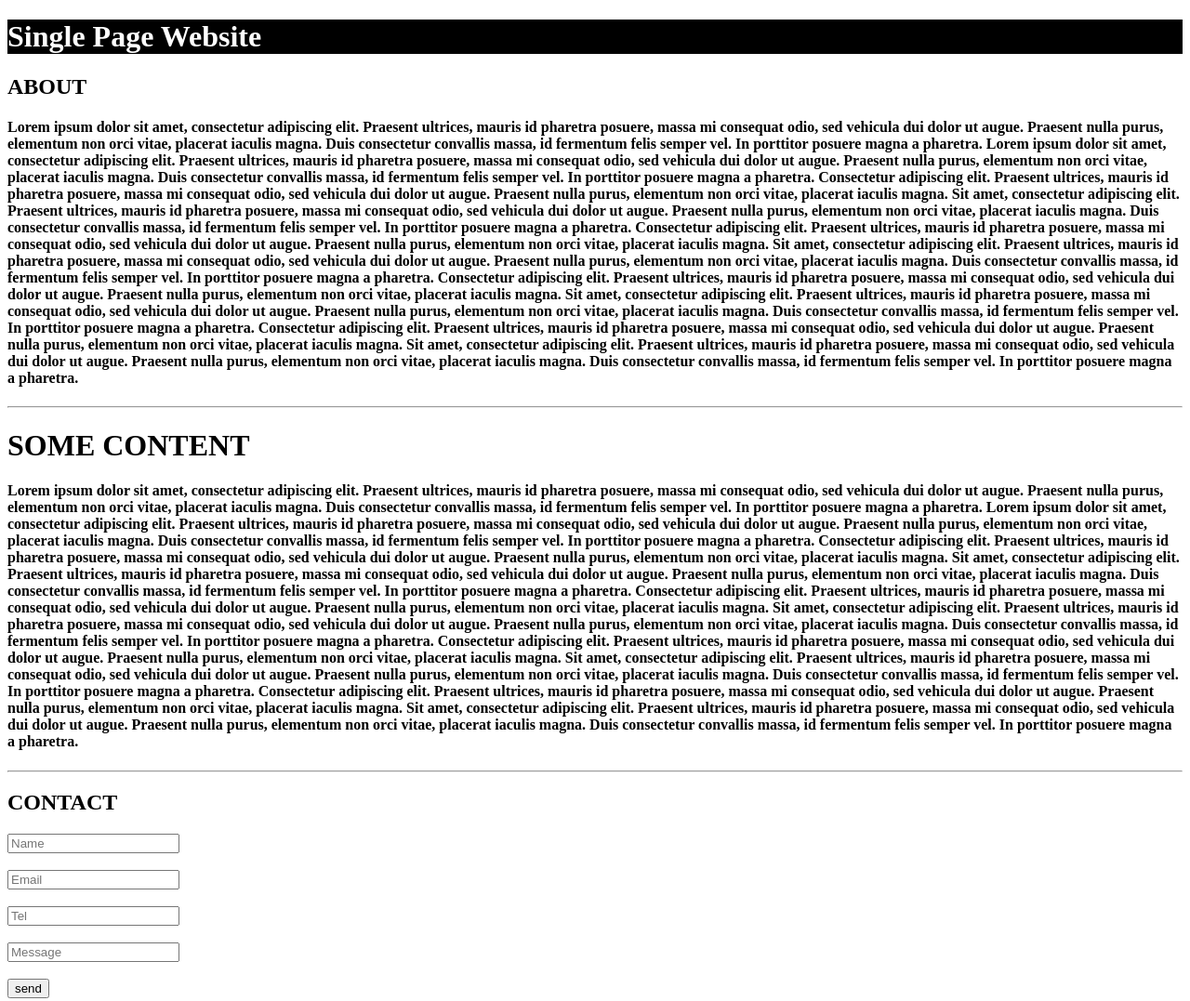
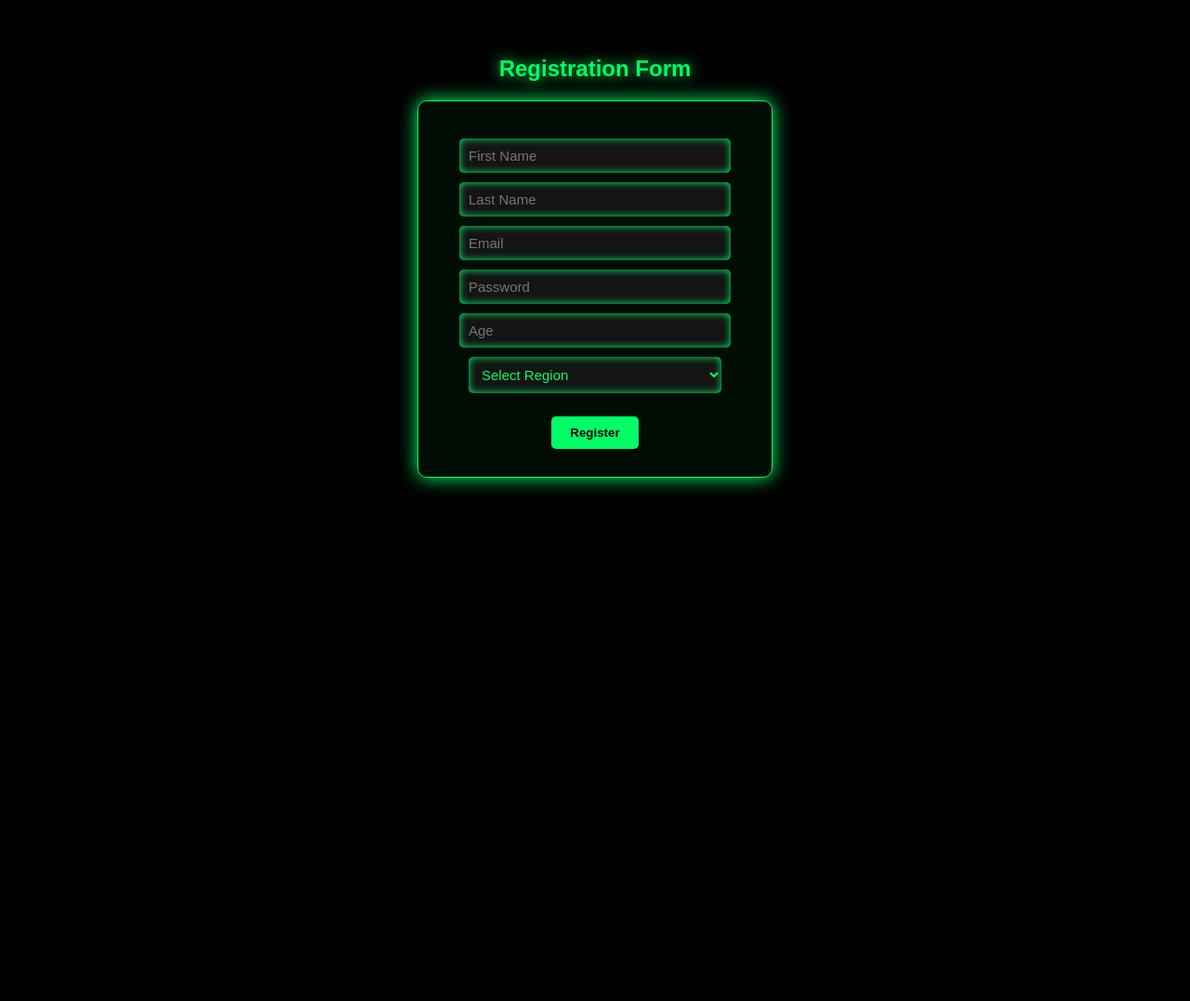
Before and after one commit to cybermina/HomeWork, a plain HTML site: page index.html in a window 1280 px wide. Shown: the whole page at 93% size. After the commit the page ends 800 px from the top, so only its background shows below. Drawn offline with Linux system fonts and the light colour scheme.

Commit message:
Add files via upload

```diff
--- a/index.html
+++ b/index.html
@@ -1,53 +1,100 @@
 <!DOCTYPE html>
 <html lang="en">
 <head>
-    <meta charset="UTF-8">
-    <meta name="viewport" content="width=device-width, initial-scale=1.0">
-    <title>Document</title>
+  <meta charset="UTF-8">
+  <meta name="viewport" content="width=device-width, initial-scale=1.0">
+  <title>Registration Form</title>
+  <style>
+    body {
+      background-color: rgb(0, 0, 0); /* чёрный фон */
+      color: white;
+      font-family: Arial, sans-serif;
+      text-align: center;
+      margin-top: 60px;
+    }
+
+    h2 {
+      color: rgb(0, 255, 102);
+      text-shadow: 0 0 15px rgb(0, 255, 102);
+    }
+
+    form {
+      background: rgba(0, 255, 102, 0.05);
+      border: 1px solid rgb(0, 255, 102);
+      border-radius: 10px;
+      padding: 30px;
+      width: 320px;
+      margin: 0 auto;
+      box-shadow: 0 0 20px rgb(0, 255, 102);
+    }
+
+    input, select {
+      display: block;
+      margin: 10px auto;
+      padding: 10px;
+      width: 85%;
+      border: none;
+      border-radius: 5px;
+      background-color: rgb(20, 20, 20);
+      color: rgb(0, 255, 102);
+      font-size: 15px;
+      box-shadow: inset 0 0 8px rgb(0, 255, 102);
+      outline: none;
+      transition: 0.3s;
+    }
+
+    input:focus, select:focus {
+      box-shadow: 0 0 15px rgb(0, 255, 102);
+      transform: scale(1.03);
+    }
+
+    button {
+      background-color: rgb(0, 255, 102); /* неоново-зелёный */
+      color: black;
+      padding: 10px 20px;
+      border: none;
+      border-radius: 5px;
+      cursor: pointer;
+      font-weight: bold;
+      margin-top: 15px;
+      transition: 0.3s;
+    }
+
+    button:hover {
+      background-color: rgb(0, 204, 85);
+      box-shadow: 0 0 20px rgb(0, 255, 102);
+      transform: scale(1.05);
+    }
+  </style>
 </head>
 <body>
-  <h1 style="color: white;
-  background-color: black;">
-    Single Page Website
-</h1>
-<h2>ABOUT</h2>
-<H4>Lorem ipsum dolor sit amet, consectetur adipiscing elit. Praesent ultrices, mauris id pharetra posuere, massa mi consequat odio, sed vehicula dui dolor ut augue. Praesent nulla purus, elementum non orci vitae, placerat iaculis magna. Duis consectetur convallis massa, id fermentum felis semper vel. In porttitor posuere magna a pharetra. Lorem ipsum dolor sit amet, consectetur adipiscing elit. Praesent ultrices, mauris id pharetra posuere, massa mi consequat odio, sed vehicula dui dolor ut augue. Praesent nulla purus, elementum non orci vitae, placerat iaculis magna. Duis consectetur convallis massa, id fermentum felis semper vel. In porttitor posuere magna a pharetra.
+  <h2>Registration Form</h2>
+  <form>
+    <input type="text" placeholder="First Name" required>
+    <input type="text" placeholder="Last Name" required>
+    <input type="email" placeholder="Email" required>
+    <input type="password" placeholder="Password" required>
+    <input type="number" placeholder="Age" min="10" max="100" required>
 
-Consectetur adipiscing elit. Praesent ultrices, mauris id pharetra posuere, massa mi consequat odio, sed vehicula dui dolor ut augue. Praesent nulla purus, elementum non orci vitae, placerat iaculis magna. Sit amet, consectetur adipiscing elit. Praesent ultrices, mauris id pharetra posuere, massa mi consequat odio, sed vehicula dui dolor ut augue. Praesent nulla purus, elementum non orci vitae, placerat iaculis magna. Duis consectetur convallis massa, id fermentum felis semper vel. In porttitor posuere magna a pharetra.
+    <select required>
+      <option value="">Select Region</option>
+      <option value="andijan">Andijan</option>
+      <option value="bukhara">Bukhara</option>
+      <option value="fergana">Fergana</option>
+      <option value="jizzakh">Jizzakh</option>
+      <option value="kashkadarya">Kashkadarya</option>
+      <option value="khorezm">Khorezm</option>
+      <option value="namangan">Namangan</option>
+      <option value="navoiy">Navoiy</option>
+      <option value="samarkand">Samarkand</option>
+      <option value="sirdarya">Sirdarya</option>
+      <option value="surkhandarya">Surkhandarya</option>
+      <option value="tashkent">Tashkent Region</option>
+      <option value="tashkent_city">Tashkent City</option>
+      <option value="karakalpakstan">Republic of Karakalpakstan</option>
+    </select>
 
-Consectetur adipiscing elit. Praesent ultrices, mauris id pharetra posuere, massa mi consequat odio, sed vehicula dui dolor ut augue. Praesent nulla purus, elementum non orci vitae, placerat iaculis magna. Sit amet, consectetur adipiscing elit. Praesent ultrices, mauris id pharetra posuere, massa mi consequat odio, sed vehicula dui dolor ut augue. Praesent nulla purus, elementum non orci vitae, placerat iaculis magna. Duis consectetur convallis massa, id fermentum felis semper vel. In porttitor posuere magna a pharetra.
-
-Consectetur adipiscing elit. Praesent ultrices, mauris id pharetra posuere, massa mi consequat odio, sed vehicula dui dolor ut augue. Praesent nulla purus, elementum non orci vitae, placerat iaculis magna. Sit amet, consectetur adipiscing elit. Praesent ultrices, mauris id pharetra posuere, massa mi consequat odio, sed vehicula dui dolor ut augue. Praesent nulla purus, elementum non orci vitae, placerat iaculis magna. Duis consectetur convallis massa, id fermentum felis semper vel. In porttitor posuere magna a pharetra.
-
-Consectetur adipiscing elit. Praesent ultrices, mauris id pharetra posuere, massa mi consequat odio, sed vehicula dui dolor ut augue. Praesent nulla purus, elementum non orci vitae, placerat iaculis magna. Sit amet, consectetur adipiscing elit. Praesent ultrices, mauris id pharetra posuere, massa mi consequat odio, sed vehicula dui dolor ut augue. Praesent nulla purus, elementum non orci vitae, placerat iaculis magna. Duis consectetur convallis massa, id fermentum felis semper vel. In porttitor posuere magna a pharetra.
-
-</H4>
-<hr>
-<h1>SOME CONTENT</h1>
-<h4>Lorem ipsum dolor sit amet, consectetur adipiscing elit. Praesent ultrices, mauris id pharetra posuere, massa mi consequat odio, sed vehicula dui dolor ut augue. Praesent nulla purus, elementum non orci vitae, placerat iaculis magna. Duis consectetur convallis massa, id fermentum felis semper vel. In porttitor posuere magna a pharetra. Lorem ipsum dolor sit amet, consectetur adipiscing elit. Praesent ultrices, mauris id pharetra posuere, massa mi consequat odio, sed vehicula dui dolor ut augue. Praesent nulla purus, elementum non orci vitae, placerat iaculis magna. Duis consectetur convallis massa, id fermentum felis semper vel. In porttitor posuere magna a pharetra.
-
-Consectetur adipiscing elit. Praesent ultrices, mauris id pharetra posuere, massa mi consequat odio, sed vehicula dui dolor ut augue. Praesent nulla purus, elementum non orci vitae, placerat iaculis magna. Sit amet, consectetur adipiscing elit. Praesent ultrices, mauris id pharetra posuere, massa mi consequat odio, sed vehicula dui dolor ut augue. Praesent nulla purus, elementum non orci vitae, placerat iaculis magna. Duis consectetur convallis massa, id fermentum felis semper vel. In porttitor posuere magna a pharetra.
-
-Consectetur adipiscing elit. Praesent ultrices, mauris id pharetra posuere, massa mi consequat odio, sed vehicula dui dolor ut augue. Praesent nulla purus, elementum non orci vitae, placerat iaculis magna. Sit amet, consectetur adipiscing elit. Praesent ultrices, mauris id pharetra posuere, massa mi consequat odio, sed vehicula dui dolor ut augue. Praesent nulla purus, elementum non orci vitae, placerat iaculis magna. Duis consectetur convallis massa, id fermentum felis semper vel. In porttitor posuere magna a pharetra.
-
-Consectetur adipiscing elit. Praesent ultrices, mauris id pharetra posuere, massa mi consequat odio, sed vehicula dui dolor ut augue. Praesent nulla purus, elementum non orci vitae, placerat iaculis magna. Sit amet, consectetur adipiscing elit. Praesent ultrices, mauris id pharetra posuere, massa mi consequat odio, sed vehicula dui dolor ut augue. Praesent nulla purus, elementum non orci vitae, placerat iaculis magna. Duis consectetur convallis massa, id fermentum felis semper vel. In porttitor posuere magna a pharetra.
-
-Consectetur adipiscing elit. Praesent ultrices, mauris id pharetra posuere, massa mi consequat odio, sed vehicula dui dolor ut augue. Praesent nulla purus, elementum non orci vitae, placerat iaculis magna. Sit amet, consectetur adipiscing elit. Praesent ultrices, mauris id pharetra posuere, massa mi consequat odio, sed vehicula dui dolor ut augue. Praesent nulla purus, elementum non orci vitae, placerat iaculis magna. Duis consectetur convallis massa, id fermentum felis semper vel. In porttitor posuere magna a pharetra.</h4>
-    <hr>
-   <H2>CONTACT</H2>
-   <form>
-    <input type="text"placeholder="Name">
-    <br>
-    <br>
-    <input type="text"placeholder="Email">
-    <br><br>
-    <input type="text"placeholder="Tel">
-    <br><br>
-    <input type="text"placeholder="Message">
-<br><br>
-<button>send</button>
-   </form>
-
-
+    <button type="submit">Register</button>
+  </form>
 </body>
 </html>
```
